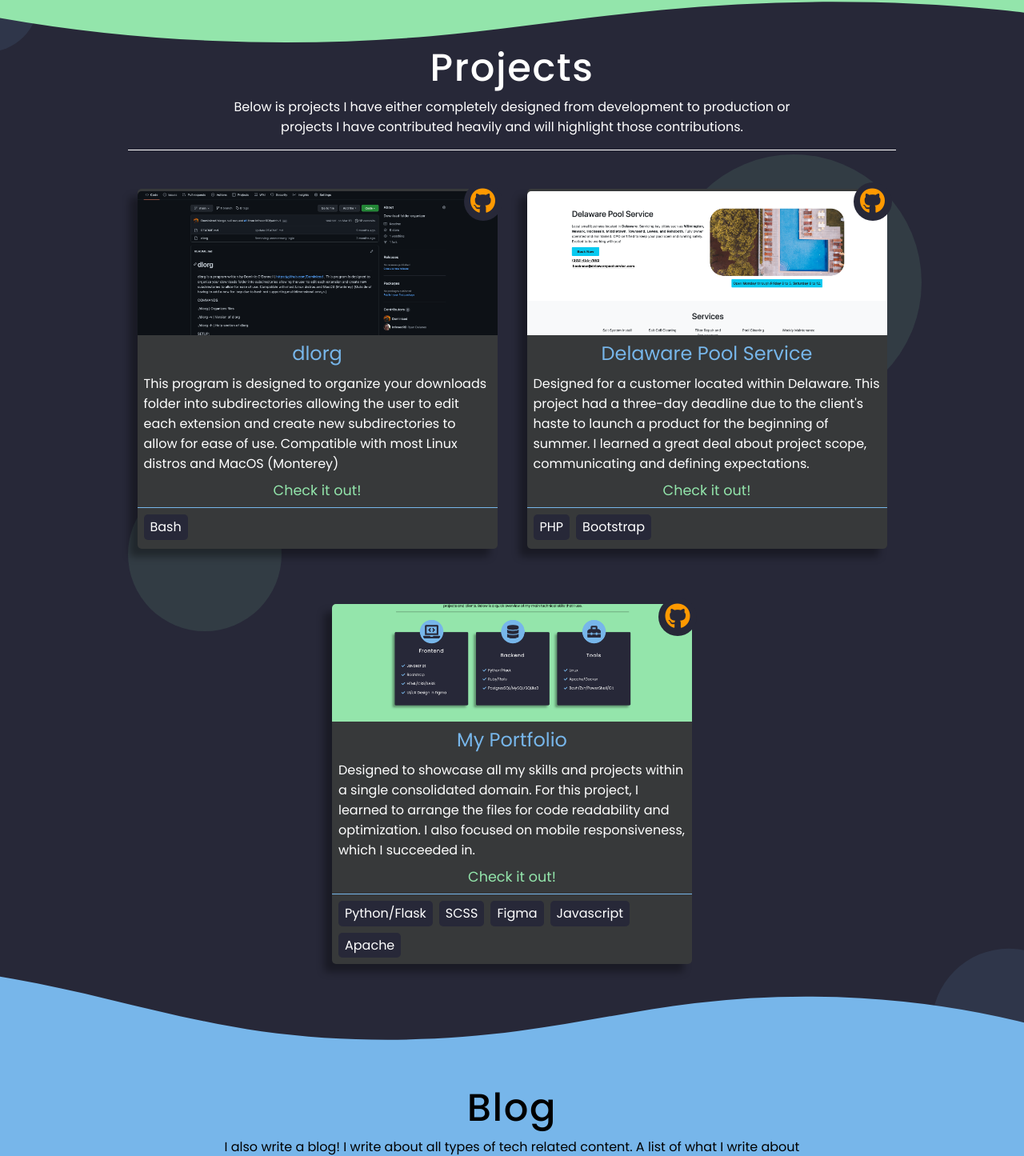
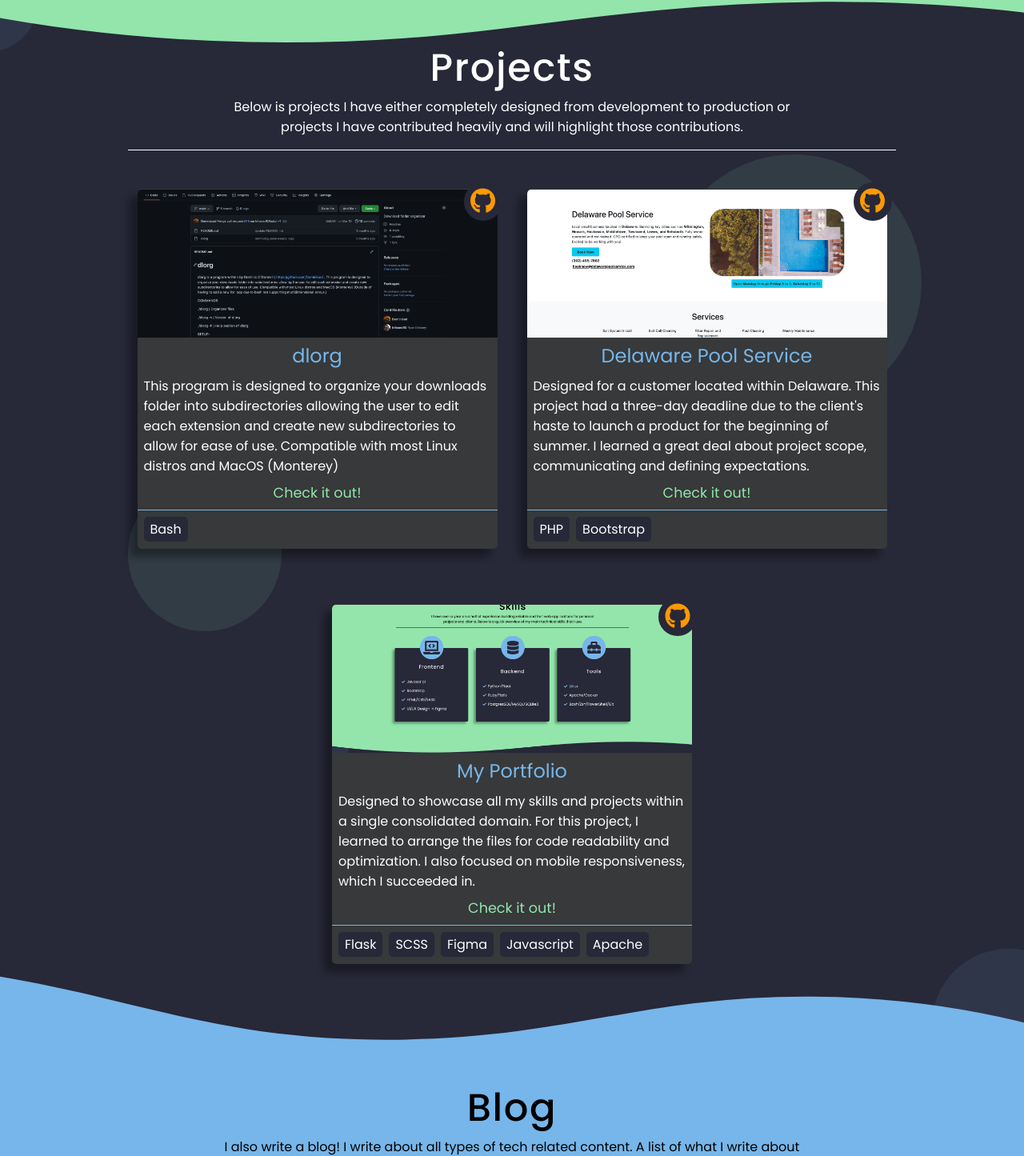
Before and after one commit to Dominicod/Portfolio, a Flask app: page / in a window 1280 px wide. Shown: the part 1625-3070 px from the top of the page at 80% size. Run offline with Flask 2, Linux system fonts and the light colour scheme; some libraries are stand-ins or nearby versions.

Commit message:
fix project-card overflow for skills used

```diff
--- a/webApp/static/styles/app.css
+++ b/webApp/static/styles/app.css
@@ -522,6 +522,7 @@ h1 {
 .skills-page-color {
   background-color: var(--color-secondary);
   position: relative;
+  overflow: hidden;
   z-index: 2;
 }
 
@@ -677,6 +678,7 @@ h1 {
   width: 450px;
   margin-top: 2rem;
   background-color: var(--color-grey-2);
+  overflow: hidden;
 }
 
 .project-card-container {
@@ -685,7 +687,7 @@ h1 {
 
 .prj-img {
   width: 100%;
-  height: 180px;
+  height: 185px;
   background-color: var(--color-primary);
   border-radius: 5px 5px 0 0;
   background-repeat: no-repeat;
@@ -728,7 +730,6 @@ h1 {
 .prj-skill-used {
   margin: 0.5rem;
   flex-direction: row;
-  flex-wrap: wrap;
   gap: 0.5rem;
   font-weight: 400;
 }
--- a/webApp/static/styles/sass/pages/_projects.scss
+++ b/webApp/static/styles/sass/pages/_projects.scss
@@ -53,13 +53,14 @@
     @include size(450px, 450px);
     margin-top: 2rem;
     background-color: var(--color-grey-2);
+    overflow: hidden;
 }
 .project-card-container {
     position: relative;
 }
 .prj-img {
     width: 100%;
-    height: 180px;
+    height: 185px;
     background-color: var(--color-primary);
     border-radius: 5px 5px 0 0;
     background-repeat: no-repeat;
@@ -96,7 +97,6 @@
     @extend %justify-start-align-center;
     margin: 0.5rem;
     flex-direction: row;
-    flex-wrap: wrap;
     gap: 0.5rem;
     font-weight: 400;
 }
--- a/webApp/templates/index.html
+++ b/webApp/templates/index.html
@@ -317,7 +317,7 @@
                     </p>
                     <a class="text-secondary" href="/" target="_blank">Check it out!</a>
                     <div class="prj-skill-used text-white">
-                        <span>Python/Flask</span>
+                        <span>Flask</span>
                         <span>SCSS</span>
                         <span>Figma</span>
                         <span>Javascript</span>
--- a/wsgi.py
+++ b/wsgi.py
@@ -1,8 +1,10 @@
 #!/venv/bin/python
+import os
 import sys
 import logging
 logging.basicConfig(stream=sys.stderr)
 sys.path.insert(0, "/var/www/webApp/")
 
 from webApp import app as application
-application.secret_key = ''
+
+application.secret_key = os.getenv('SECRET_KEY')
```
Also changed, not shown: 1 other file.
